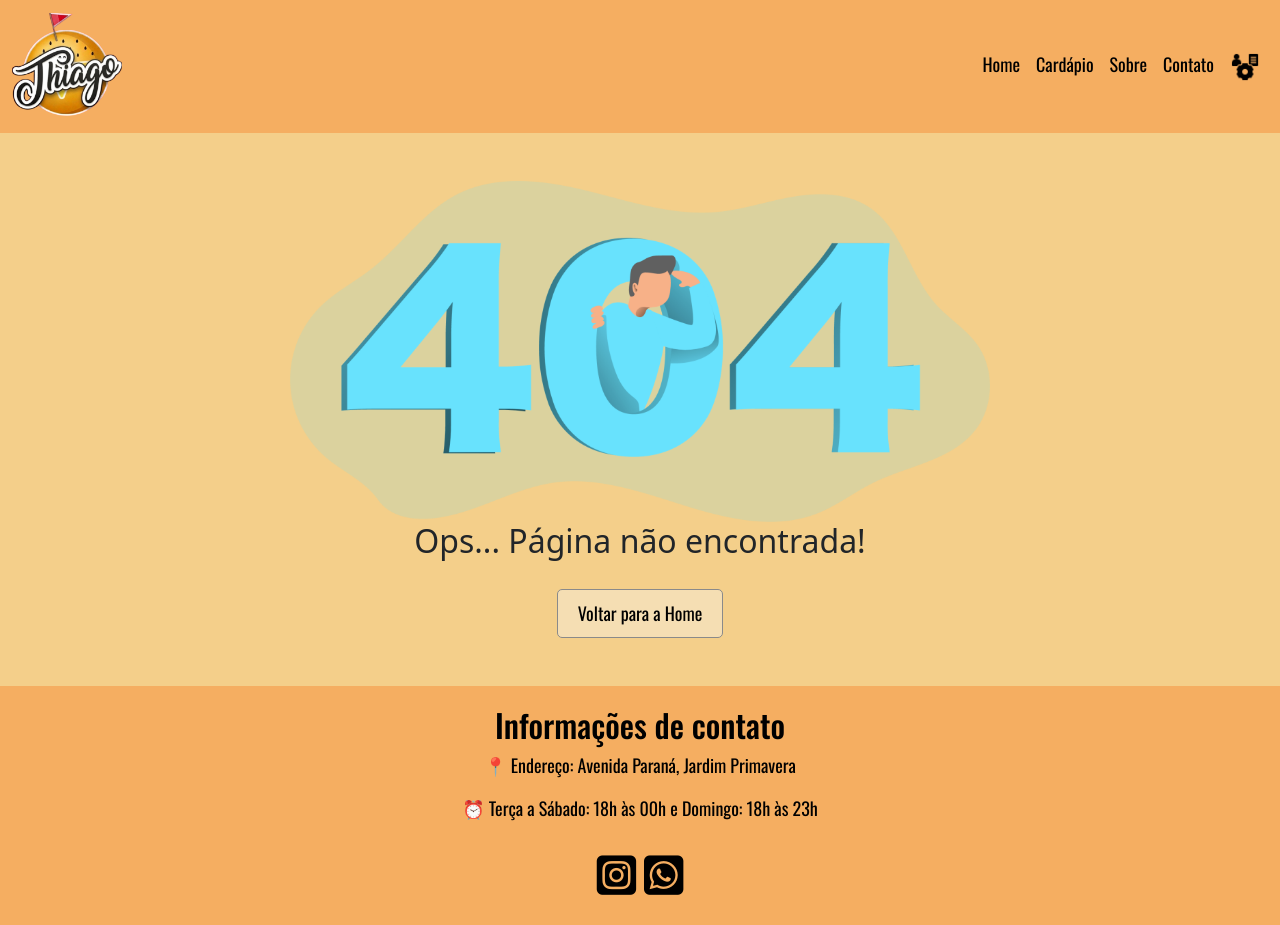
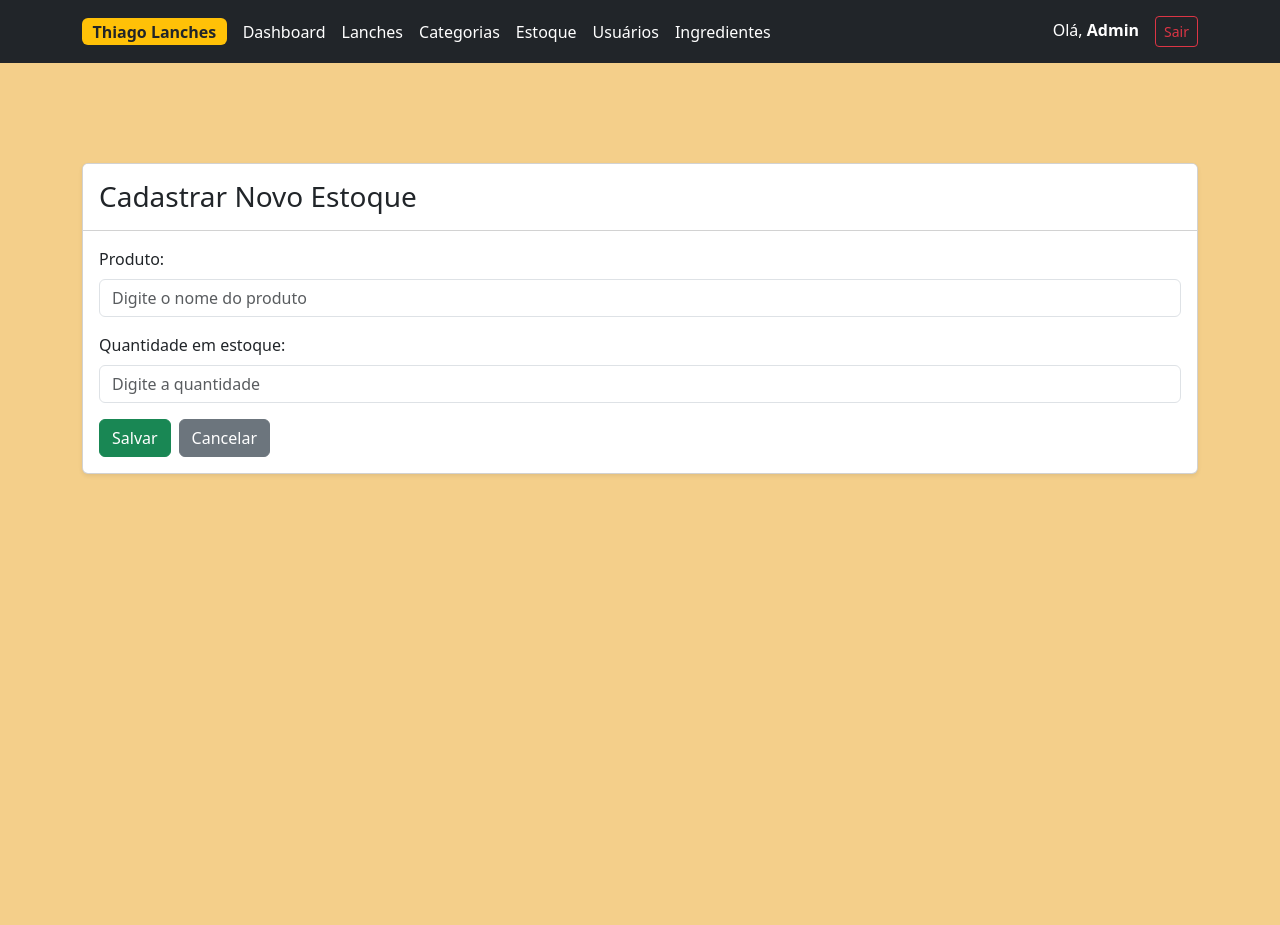
Before and after one commit to lucasamadio-debug/ThiagoLanchesFrontEnd, a React (Vite) app: page /admin/estoque/novo in a window 1280 px wide. After the commit the page ends 800 px from the top, so only its background shows below. Built offline with nearby package versions, Linux system fonts and the light colour scheme; sample sign-in values are in the browser's storage.

Commit message:
fiz o estoque e ja esta totalmente pronto so esperando api e ja acabei o cadastri de cliente

```diff
--- a/src/App.tsx
+++ b/src/App.tsx
@@ -21,6 +21,9 @@ import FormularioCategoria from "./pages/Categorias/FormularioCategoria";
 
 import Cadastro from "./pages/Cadastro/Cadastro";
 
+import Estoque from "./pages/Estoque/Estoque";
+import FormularioEstoque from "./pages/Estoque/FormularioEstoque";
+
 const App = () => {
   return (
     <Routes>
@@ -29,7 +32,6 @@ const App = () => {
         <Route path="/cardapio" element={<Cardapio />} />
         <Route path="/sobre" element={<Sobre />} />
         <Route path="/login" element={<Login />} />
-        <Route path="/cadastro" element={<Cadastro />} />
         <Route path="*" element={<Erro />} />
       </Route>
 
@@ -71,6 +73,21 @@ const App = () => {
             path="/admin/usuarios"
             element={<Cadastro />}
           />
+
+          <Route
+            path="/admin/estoque"
+            element={<Estoque />}
+          />
+
+          <Route
+            path="/admin/estoque/novo"
+            element={<FormularioEstoque />}
+          />
+
+          <Route
+            path="/admin/estoque/editar/:id"
+            element={<FormularioEstoque />}
+          />
         </Route>
       </Route>
     </Routes>
--- a/src/pages/Dashboard/Dashboard.tsx
+++ b/src/pages/Dashboard/Dashboard.tsx
@@ -1,26 +1,38 @@
+
 import { useEffect, useState } from "react";
 import CartaoNumero from "../../components/CartaoNumero/CartaoNumero";
+import { buscarEstoque } from "../../services/estoqueService";
 import { buscarProdutos } from "../../services/produtosService";
+import type { ItemEstoque } from "../../types/ItemEstoque";
 import type { Produto } from "../../types/Produto";
-import { calcularDashboard } from "../../utils/calcularDashboard";
-import { formatarPreco } from "../../utils/formatar";
+import { calcularDashboard, calcularEstoque } from "../../utils/calcularDashboard";
+import { classeBadgeEstoque, formatarPreco } from "../../utils/formatar";
 
 const Dashboard = () => {
   const [produtos, setProdutos] = useState<Produto[]>([]);
+  const [estoque, setEstoque] = useState<ItemEstoque[]>([]);
   const [carregando, setCarregando] = useState(true);
   const [mensagemErro, setMensagemErro] = useState("");
 
   useEffect(() => {
     const carregar = async () => {
       try {
-        const dados = await buscarProdutos();
-        setProdutos(dados);
+        const dadosProdutos = await buscarProdutos();
+        setProdutos(dadosProdutos);
       } catch (erro) {
         if (erro instanceof Error) {
           setMensagemErro(erro.message);
         } else {
-          setMensagemErro("Erro inesperado. Tente novamente.");
+          setMensagemErro("Erro ao carregar os produtos.");
         }
+      }
+
+      try {
+        const dadosEstoque = await buscarEstoque();
+        setEstoque(dadosEstoque);
+      } catch (erro) {
+        // TODO: Tratar erros da API de estoque quando estiver pronta.
+        console.error("Erro ao carregar estoque:", erro);
       }
 
       setCarregando(false);
@@ -34,48 +46,110 @@ const Dashboard = () => {
   }
 
   if (mensagemErro) {
-    return <div className="alert alert-danger">{mensagemErro}</div>;
+    return (
+      <div className="alert alert-danger">
+        {mensagemErro}
+      </div>
+    );
   }
 
   if (produtos.length === 0) {
-    return <p className="text-center text-muted">Nenhum dado registrado.</p>;
+    return (
+      <p className="text-center text-muted">
+        Nenhum dado registrado.
+      </p>
+    );
   }
 
   const resumo = calcularDashboard(produtos);
+  const dadosEstoque = calcularEstoque(estoque);
+  const temDadosEstoque = estoque.length > 0;
+
+  let nomeMaior = "-";
+  let nomeMenor = "-";
+
+  if (dadosEstoque.ranking.length > 0) {
+    nomeMaior = dadosEstoque.ranking[0].produto;
+    nomeMenor =
+      dadosEstoque.ranking[dadosEstoque.ranking.length - 1].produto;
+  }
 
   return (
     <div>
-      <div className="row row-cols-2 row-cols-md-4 g-3 mb-4 mx-auto" style={{ maxWidth: "1100px" }}>
-        <CartaoNumero titulo="TOTAL DE LANCHES" valor={String(resumo.total)} cor="text-primary" />
-        <CartaoNumero titulo="PREÇO MÉDIO" valor={formatarPreco(resumo.media)} cor="text-success" />
+      <div
+        className="row row-cols-2 row-cols-md-4 g-3 mb-4 mx-auto"
+        style={{ maxWidth: "1100px" }}
+      >
+        <CartaoNumero
+          titulo="TOTAL DE LANCHES"
+          valor={String(resumo.total)}
+          cor="text-primary"
+        />
+
+        <CartaoNumero
+          titulo="PREÇO MÉDIO"
+          valor={formatarPreco(resumo.media)}
+          cor="text-success"
+        />
+
         <CartaoNumero
           titulo="MAIS CARO"
           valor={formatarPreco(resumo.maisCaroPreco)}
           cor="text-danger"
           detalhe={resumo.maisCaroNome}
         />
+
         <CartaoNumero
           titulo="MAIS BARATO"
           valor={formatarPreco(resumo.maisBaratoPreco)}
           cor="text-info"
           detalhe={resumo.maisBaratoNome}
         />
-        <CartaoNumero titulo="CATEGORIAS" valor={String(resumo.totalCategorias)} cor="text-warning" />
-        <CartaoNumero titulo="BEBIDAS CADASTRADAS" valor={String(resumo.totalBebidas)} cor="text-primary" />
 
-        {/* ESTOQUE: depende de uma rota do back que devolva a quantidade de cada produto */}
-        <CartaoNumero titulo="ESTOQUE DE BEBIDAS" valor="-" cor="text-success" />
+        <CartaoNumero
+          titulo="CATEGORIAS"
+          valor={String(resumo.totalCategorias)}
+          cor="text-warning"
+        />
+
+        <CartaoNumero
+          titulo="BEBIDAS CADASTRADAS"
+          valor={String(resumo.totalBebidas)}
+          cor="text-primary"
+        />
+
+        <CartaoNumero
+          titulo="ESTOQUE DE BEBIDAS"
+          valor={
+            temDadosEstoque
+              ? String(dadosEstoque.totalUnidades) + " un."
+              : "-"
+          }
+          cor="text-success"
+        />
 
         <div className="col">
           <div className="card p-3 text-center shadow-sm h-100 d-flex flex-column justify-content-center">
-            <small className="text-muted fw-bold">RANKING DE ESTOQUE</small>
+            <small className="text-muted fw-bold">
+              RANKING DE ESTOQUE
+            </small>
+
             <div className="mt-2">
-              <div className="text-success fw-bold">-</div>
-              <small className="text-muted">Maior estoque</small>
+              <div className="text-success fw-bold">
+                {nomeMaior}
               </div>
+              <small className="text-muted">
+                Maior estoque
+              </small>
+            </div>
+
             <div className="mt-2">
-              <div className="text-danger fw-bold">-</div>
-              <small className="text-muted">Menor estoque</small>
+              <div className="text-danger fw-bold">
+                {nomeMenor}
+              </div>
+              <small className="text-muted">
+                Menor estoque
+              </small>
             </div>
           </div>
         </div>
@@ -85,23 +159,43 @@ const Dashboard = () => {
         <div className="card-header bg-white py-3">
           <h3 className="m-0">Ranking de Estoque</h3>
         </div>
+
         <div className="card-body p-0">
+          <div className="table-responsive">
             <table className="table table-hover align-middle mb-0">
               <thead className="table-light">
                 <tr>
                   <th className="ps-3">#</th>
                   <th>Produto</th>
-                <th className="text-end pe-3">Quantidade</th>
+                  <th className="text-end pe-3">
+                    Quantidade
+                  </th>
                 </tr>
               </thead>
+
               <tbody>
-              <tr>
-                <td colSpan={3} className="text-center text-muted py-3">
-                  Aguardando a rota de estoque do back-end
+                {dadosEstoque.ranking.map((item, indice) => (
+                  <tr key={item.id}>
+                    <td className="ps-3 fw-bold">
+                      {indice + 1}
+                    </td>
+
+                    <td>{item.produto}</td>
+
+                    <td className="text-end pe-3">
+                      <span
+                        className={classeBadgeEstoque(item.quantidade)}
+                      >
+                        {item.quantidade} un.
+                      </span>
                     </td>
                   </tr>
+                ))}
+
+                {/* TODO: Ranking preenchido pela API de estoque */}
               </tbody>
             </table>
+          </div>
         </div>
       </div>
     </div>
--- /dev/null
+++ b/src/pages/Estoque/Estoque.tsx
@@ -0,0 +1,110 @@
+
+import { useEffect, useState } from "react";
+import { Link } from "react-router-dom";
+import { buscarEstoque } from "../../services/estoqueService";
+import type { ItemEstoque } from "../../types/ItemEstoque";
+import { classeBadgeEstoque } from "../../utils/formatar";
+
+const Estoque = () => {
+  const [estoque, setEstoque] = useState<ItemEstoque[]>([]);
+  const [carregando, setCarregando] = useState(true);
+  const [mensagemErro, setMensagemErro] = useState("");
+
+  useEffect(() => {
+    const carregar = async () => {
+      try {
+        const dados = await buscarEstoque();
+        setEstoque(dados);
+      } catch (erro) {
+        if (erro instanceof Error) {
+          setMensagemErro(erro.message);
+        } else {
+          setMensagemErro("Erro ao carregar o estoque.");
+        }
+      }
+
+      setCarregando(false);
+    };
+
+    carregar();
+  }, []);
+
+  if (carregando) {
+    return <p>Carregando estoque...</p>;
+  }
+
+  if (mensagemErro) {
+    return (
+      <div className="alert alert-danger">
+        {mensagemErro}
+      </div>
+    );
+  }
+
+  return (
+    <div className="card shadow-sm border-0">
+      <div className="card-header bg-white d-flex justify-content-between align-items-center py-3">
+        <h3 className="m-0">Controle de Estoque</h3>
+
+        <Link
+          to="/admin/estoque/novo"
+          className="btn btn-success btn-sm"
+        >
+          Cadastrar Novo
+        </Link>
+      </div>
+
+      <div className="card-body p-0">
+        <div className="table-responsive">
+          <table className="table table-hover align-middle mb-0">
+            <thead className="table-light">
+              <tr>
+                <th className="ps-3">Produto</th>
+                <th>Categoria</th>
+                <th>Quantidade</th>
+                <th className="text-end pe-3">Opções</th>
+              </tr>
+            </thead>
+
+            <tbody>
+              {estoque.map((item) => (
+                <tr key={item.id}>
+                  <td className="ps-3 fw-bold">
+                    {item.produto}
+                  </td>
+
+                  <td>
+                    <span className="badge bg-info text-dark">
+                      {item.categoria}
+                    </span>
+                  </td>
+
+                  <td>
+                    <span
+                      className={classeBadgeEstoque(item.quantidade)}
+                    >
+                      {item.quantidade} un.
+                    </span>
+                  </td>
+
+                  <td className="text-end pe-3">
+                    <Link
+                      to={"/admin/estoque/editar/" + item.id}
+                      className="btn btn-warning btn-sm"
+                    >
+                      Editar
+                    </Link>
+                  </td>
+                </tr>
+              ))}
+
+              {/* TODO: Integrar listagem com a API do backend */}
+            </tbody>
+          </table>
+        </div>
+      </div>
+    </div>
+  );
+};
+
+export default Estoque;
--- /dev/null
+++ b/src/pages/Estoque/FormularioEstoque.tsx
@@ -0,0 +1,135 @@
+
+import { useState } from "react";
+import type { FormEvent } from "react";
+import { Link, useParams } from "react-router-dom";
+
+const FormularioEstoque = () => {
+  const { id } = useParams();
+  const editando = id !== undefined;
+
+  const [produto, setProduto] = useState("");
+  const [quantidade, setQuantidade] = useState("");
+  const [mensagemErro, setMensagemErro] = useState("");
+
+  // TODO: Ao editar, buscar o estoque pelo ID na API.
+  // Preencher o nome do produto e a quantidade.
+
+  const salvar = (evento: FormEvent) => {
+    evento.preventDefault();
+
+    if (!editando && produto.trim() === "") {
+      setMensagemErro("Informe o nome do produto.");
+      return;
+    }
+
+    const numero = Number(quantidade);
+
+    if (
+      quantidade.trim() === "" ||
+      !Number.isInteger(numero) ||
+      numero < 0
+    ) {
+      setMensagemErro(
+        "Informe uma quantidade válida (número inteiro, zero ou mais)."
+      );
+      return;
+    }
+
+    setMensagemErro("");
+
+    if (editando) {
+      // TODO: Conectar com a API para editar o estoque.
+      // Enviar o ID e a quantidade.
+    } else {
+      // TODO: Conectar com a API para cadastrar o estoque.
+      // Enviar os dados do produto e sua quantidade.
+    }
+
+    // TODO: Após a API confirmar o salvamento,
+    // redirecionar para /admin/estoque.
+  };
+
+  return (
+    <div
+      className="card shadow-sm mb-4"
+      style={{ marginTop: "100px" }}
+    >
+      <div className="card-header bg-white py-3">
+        <h3 className="m-0">
+          {editando
+            ? "Editar Estoque"
+            : "Cadastrar Novo Estoque"}
+        </h3>
+      </div>
+
+      <div className="card-body">
+        <form onSubmit={salvar}>
+          <div className="mb-3">
+            <label
+              htmlFor="produto"
+              className="form-label"
+            >
+              Produto:
+            </label>
+
+            <input
+              type="text"
+              id="produto"
+              className="form-control"
+              placeholder="Digite o nome do produto"
+              value={produto}
+              onChange={(evento) =>
+                setProduto(evento.target.value)
+              }
+              disabled={editando}
+            />
+          </div>
+
+          <div className="mb-3">
+            <label
+              htmlFor="quantidade"
+              className="form-label"
+            >
+              Quantidade em estoque:
+            </label>
+
+            <input
+              type="number"
+              id="quantidade"
+              className="form-control"
+              placeholder="Digite a quantidade"
+              min="0"
+              step="1"
+              value={quantidade}
+              onChange={(evento) =>
+                setQuantidade(evento.target.value)
+              }
+            />
+          </div>
+
+          {mensagemErro && (
+            <div className="alert alert-danger">
+              {mensagemErro}
+            </div>
+          )}
+
+          <button
+            type="submit"
+            className="btn btn-success me-2"
+          >
+            Salvar
+          </button>
+
+          <Link
+            to="/admin/estoque"
+            className="btn btn-secondary"
+          >
+            Cancelar
+          </Link>
+        </form>
+      </div>
+    </div>
+  );
+};
+
+export default FormularioEstoque;
--- /dev/null
+++ b/src/services/estoqueService.ts
@@ -0,0 +1,9 @@
+
+import type { ItemEstoque } from "../types/ItemEstoque";
+
+export const buscarEstoque = async (): Promise<ItemEstoque[]> => {
+  // TODO: Conectar com a API do backend.
+  // Aqui vamos buscar os produtos e suas quantidades.
+
+  return [];
+};
--- /dev/null
+++ b/src/types/ItemEstoque.ts
@@ -0,0 +1,7 @@
+
+export interface ItemEstoque {
+  id: number;
+  produto: string;
+  categoria: string;
+  quantidade: number;
+}
--- a/src/utils/calcularDashboard.ts
+++ b/src/utils/calcularDashboard.ts
@@ -1,4 +1,5 @@
 import type { Produto } from "../types/Produto";
+import type { ItemEstoque } from "../types/ItemEstoque";
 
 export interface DadosDashboard {
   total: number;
@@ -52,3 +53,23 @@ export const calcularDashboard = (produtos: Produto[]): DadosDashboard => {
     totalBebidas: totalBebidas,
   };
 };
+
+  export interface DadosEstoque {
+    totalUnidades: number;
+    ranking: ItemEstoque[];
+  }
+
+  export const calcularEstoque = (estoque: ItemEstoque[]): DadosEstoque => {
+    let totalUnidades = 0;
+
+    for (let i = 0; i < estoque.length; i++) {
+      totalUnidades = totalUnidades + estoque[i].quantidade;
+    }
+
+    const ranking = estoque.slice().sort((a, b) => b.quantidade - a.quantidade);
+
+    return {
+      totalUnidades: totalUnidades,
+      ranking: ranking,
+    };
+  };
--- a/src/utils/formatar.ts
+++ b/src/utils/formatar.ts
@@ -8,3 +8,11 @@ export const gerarLinkWhatsapp = (nomeLanche: string): string => {
 export const formatarPreco = (preco: number): string => {
   return "R$ " + preco.toFixed(2).replace(".", ",");
 };
+
+export const classeBadgeEstoque = (quantidade: number): string => {
+  if (quantidade < 5) {
+    return "badge bg-danger";
+  }
+
+  return "badge bg-success";
+};
--- a/vite.config.ts
+++ b/vite.config.ts
@@ -4,4 +4,12 @@ import { defineConfig } from 'vite'
 // https://vite.dev/config/
 export default defineConfig({
   plugins: [react()],
+  server: {
+    proxy: {
+      "/api": {
+        target: "http://localhost:3000",
+        rewrite: (path) => path.replace(/^\/api/, ""),
+      },
+    },
+  },
 })
```
Lines whose indentation alone changed are shown as unchanged.
